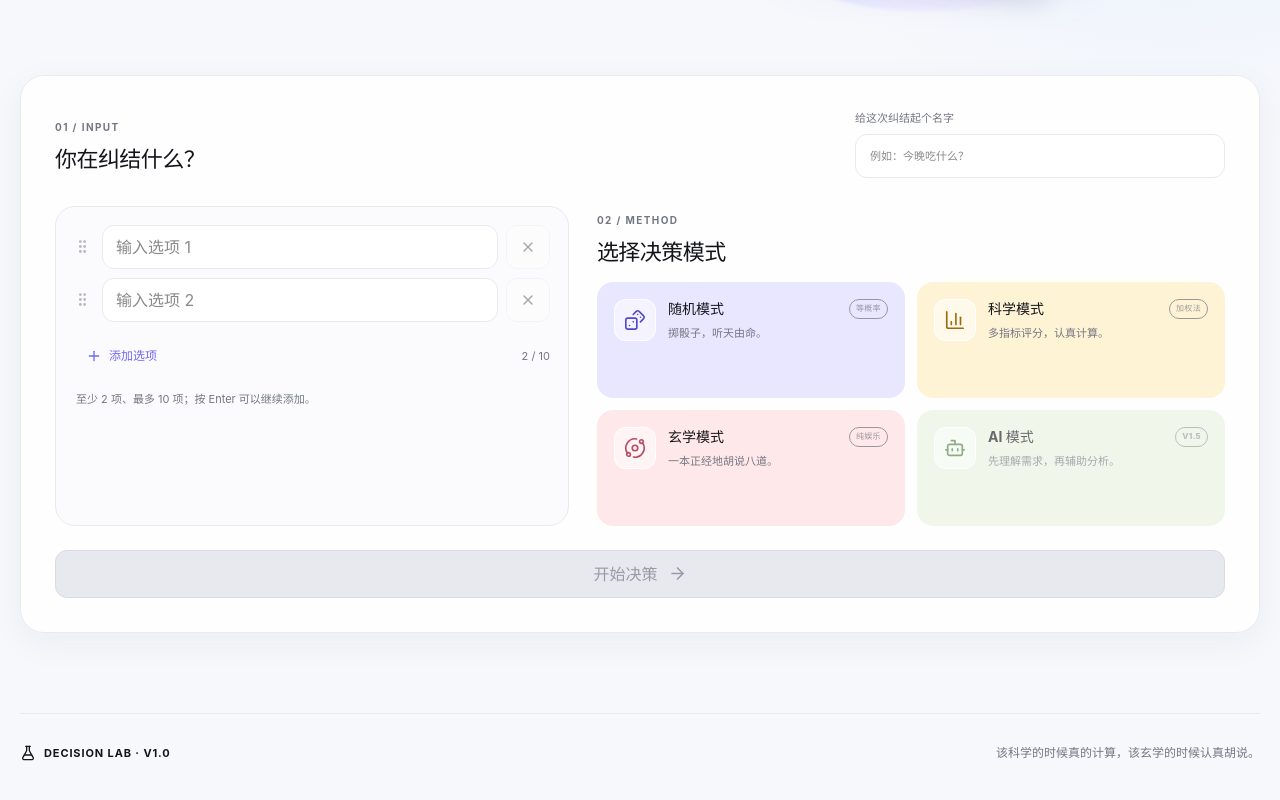
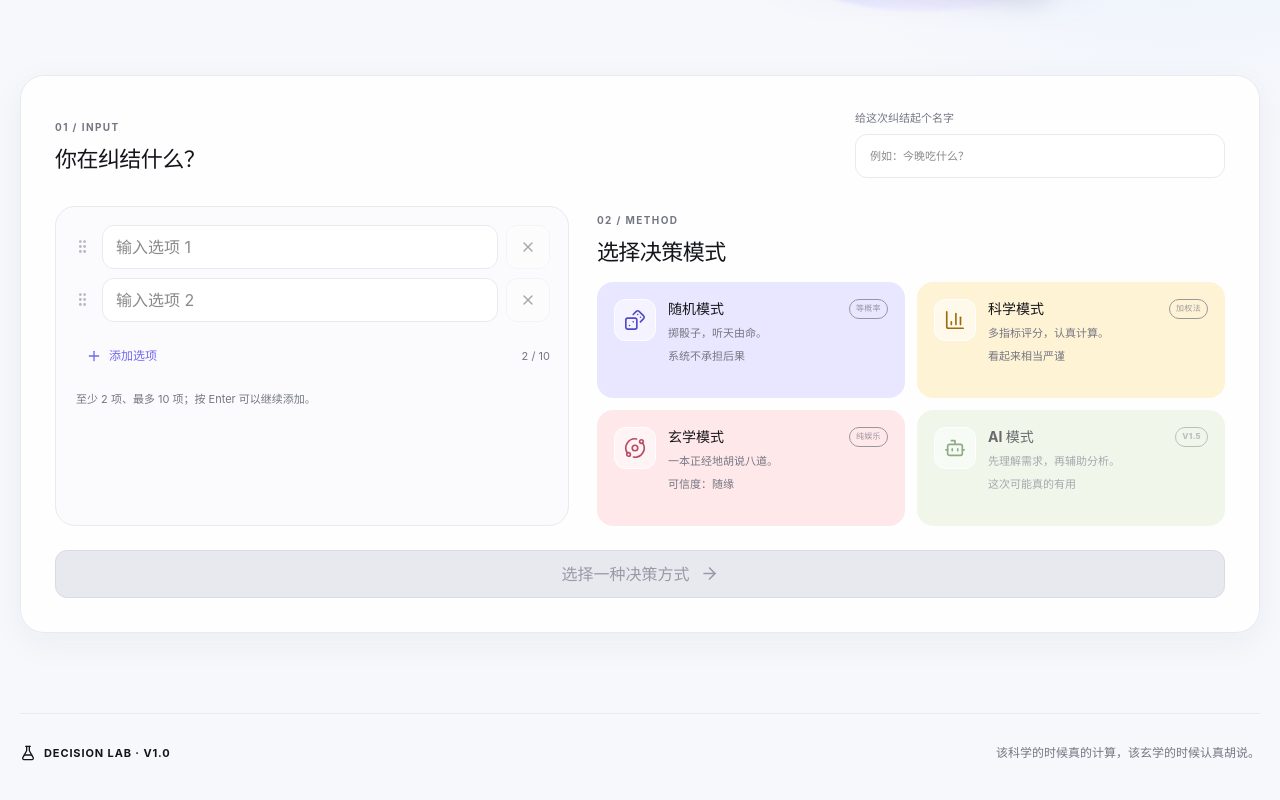
Before and after one commit to fshfish88-lab/decision-lab, a React (Vite) app: page /#/ in a window 1280 px wide. Shown: the part 575-1375 px from the top of the page. Built offline with nearby package versions, Linux system fonts and the light colour scheme.

Commit message:
feat: add mode personality and dynamic actions

```diff
--- a/src/components/ModeCard.tsx
+++ b/src/components/ModeCard.tsx
@@ -6,6 +6,7 @@ interface ModeCardProps {
   mode?: DecisionMode
   title: string
   description: string
+  aside: string
   tag: string
   icon: LucideIcon
   tone: 'random' | 'scientific' | 'mystic' | 'ai'
@@ -18,6 +19,7 @@ export function ModeCard({
   mode,
   title,
   description,
+  aside,
   tag,
   icon: Icon,
   tone,
@@ -42,6 +44,7 @@ export function ModeCard({
           <span className="mode-card__tag">{tag}</span>
         </span>
         <span>{description}</span>
+        <span className="mode-card__aside">{aside}</span>
       </span>
     </button>
   )
--- a/src/pages/HomePage.tsx
+++ b/src/pages/HomePage.tsx
@@ -8,6 +8,12 @@ import { OptionEditor } from '../components/OptionEditor'
 import { useDecision } from '../state/DecisionContext'
 import type { DecisionMode } from '../types/decision'
 
+const CTA_LABELS: Record<DecisionMode, string> = {
+  random: '交给命运',
+  scientific: '开始计算',
+  mystic: '开始做法',
+}
+
 export function HomePage(): React.JSX.Element {
   const navigate = useNavigate()
   const { state, dispatch } = useDecision()
@@ -16,6 +22,7 @@ export function HomePage(): React.JSX.Element {
     [state.options],
   )
   const canStart = validCount >= 2 && state.mode !== null
+  const ctaLabel = state.mode ? CTA_LABELS[state.mode] : '选择一种决策方式'
 
   function selectMode(mode: DecisionMode): void {
     dispatch({ type: 'set-mode', mode })
@@ -86,6 +93,7 @@ export function HomePage(): React.JSX.Element {
                 mode="random"
                 title="随机模式"
                 description="掷骰子，听天由命。"
+                aside="系统不承担后果"
                 tag="等概率"
                 icon={Dices}
                 tone="random"
@@ -96,6 +104,7 @@ export function HomePage(): React.JSX.Element {
                 mode="scientific"
                 title="科学模式"
                 description="多指标评分，认真计算。"
+                aside="看起来相当严谨"
                 tag="加权法"
                 icon={BarChart3}
                 tone="scientific"
@@ -106,6 +115,7 @@ export function HomePage(): React.JSX.Element {
                 mode="mystic"
                 title="玄学模式"
                 description="一本正经地胡说八道。"
+                aside="可信度：随缘"
                 tag="纯娱乐"
                 icon={Orbit}
                 tone="mystic"
@@ -115,6 +125,7 @@ export function HomePage(): React.JSX.Element {
               <ModeCard
                 title="AI 模式"
                 description="先理解需求，再辅助分析。"
+                aside="这次可能真的有用"
                 tag="V1.5"
                 icon={Bot}
                 tone="ai"
@@ -130,7 +141,7 @@ export function HomePage(): React.JSX.Element {
           disabled={!canStart}
           onClick={startDecision}
         >
-          <span>开始决策</span>
+          <span>{ctaLabel}</span>
           <ArrowRight size={19} />
         </button>
       </section>
```
Also changed, not shown: 1 other file (tests, documents, lock files or other folders).
